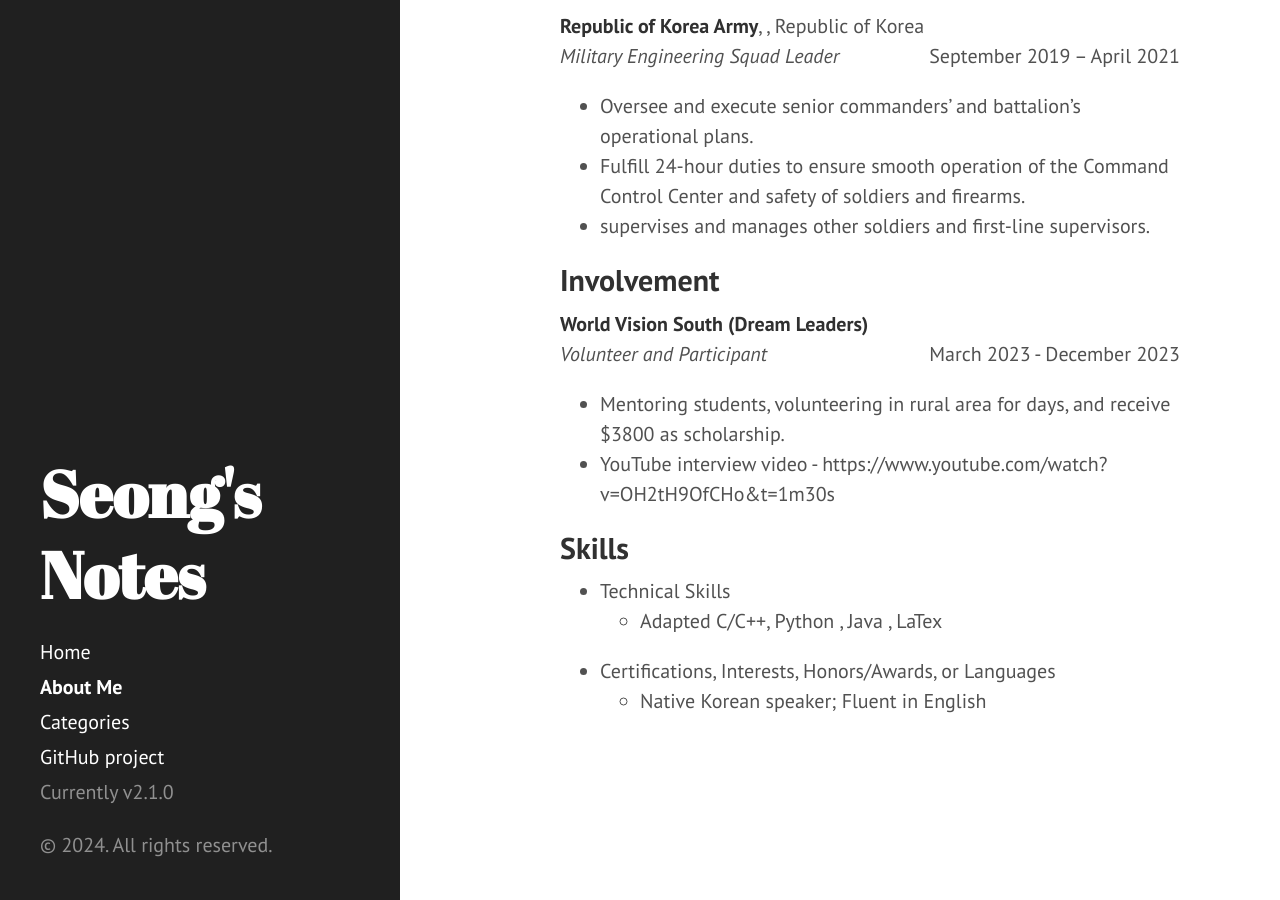
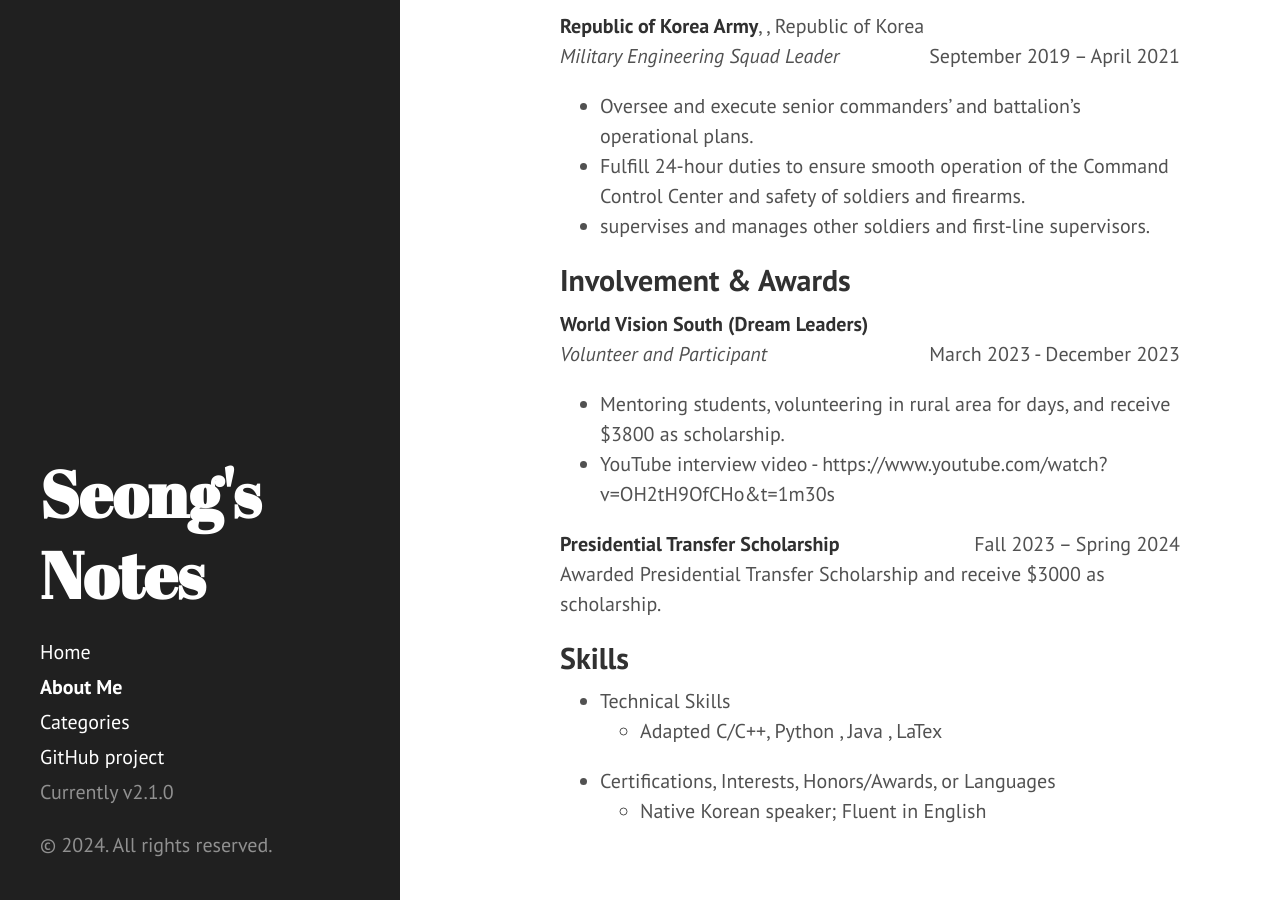
Before and after one commit to GwangseongCho/GwangseongCho.github.io, a Jekyll site: the page built from about.md, in a window 1280 px wide and 900 px high, scrolled down 946 px. Built offline with Jekyll 4.4.1, drawn with Linux system fonts in a browser that asks for light colours.

Commit message:
edit resume page

```diff
--- a/about.md
+++ b/about.md
@@ -69,7 +69,7 @@ title: About Me
 - Fulfill 24-hour duties to ensure smooth operation of the Command Control Center and safety of soldiers and firearms.
 - supervises and manages other soldiers and first-line supervisors.
 
-## Involvement
+## Involvement & Awards
 
 <p style="text-align:left;">
     <strong>World Vision South (Dream Leaders) </strong>
@@ -84,6 +84,15 @@ title: About Me
 - Mentoring students, volunteering in rural area for days, and receive $3800 as scholarship.
 - YouTube interview video - https://www.youtube.com/watch?v=OH2tH9OfCHo&t=1m30s
 
+<p style="text-align:left;">
+    <strong>Presidential Transfer Scholarship</strong>
+    <span style="float:right;">
+        Fall 2023 – Spring 2024
+    </span>
+    <br>
+    Awarded Presidential Transfer Scholarship and receive $3000 as scholarship.
+</p>
+
 ## Skills
 
 - Technical Skills
```
